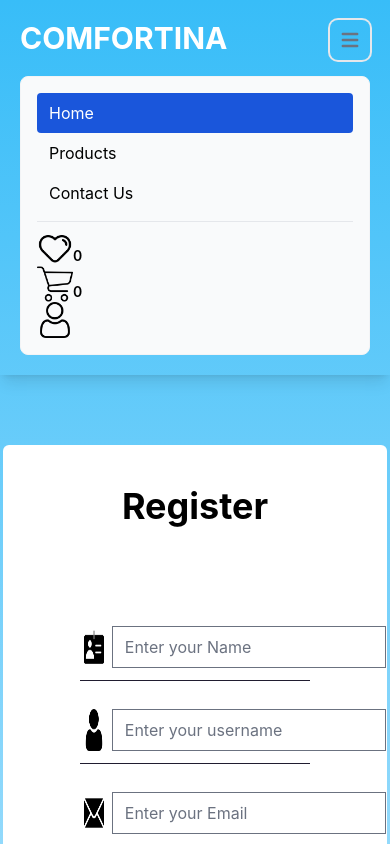
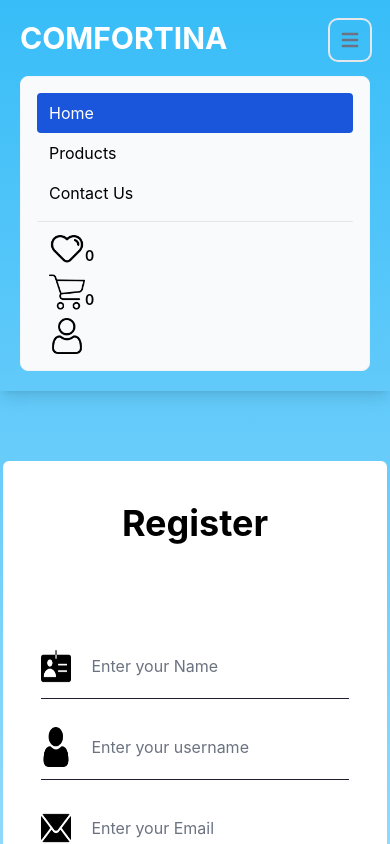
Before and after one commit to mostafakamar2308/comfortina, a React (Create React App) app in the folder client/: page /register in a window 390 px wide. Both pictures are taken after a click on the button "Open main menu". Shown: the top 844 px of the page. Built offline with nearby package versions, Linux system fonts and the light colour scheme.

Commit message:
fixed some responsive problems on mobiles

```diff
--- a/client/src/components/Actions.js
+++ b/client/src/components/Actions.js
@@ -19,7 +19,7 @@ function Actions() {
   }, [context.cart.length]);
 
   return (
-    <div className="md:flex md:justify-end md:gap-x-5 mt-2 font-semibold">
+    <div className="flex flex-col gap-y-2 pl-3 md:pl-0 md:flex-row md:justify-end md:gap-x-5 mt-2 font-semibold">
       <button
         className="flex items-center"
         onClick={() => {
--- a/client/src/components/Login.js
+++ b/client/src/components/Login.js
@@ -50,7 +50,7 @@ function Login() {
       <div className="gap-y-2 h-screen flex flex-col items-center justify-center">
         <form className="flex flex-col justify-around items-center h-5/6 gap-y-2 bg-white w-96 rounded-md">
           <h2 className="text-4xl font-bold pointer-events-none">LOGIN</h2>
-          <div className="flex flex-col gap-y-4 w-3/5">
+          <div className="flex flex-col gap-y-4 w-4/5 items-center">
             <LoginInput
               placeholder="Enter your Email"
               id="email"
--- a/client/src/components/Product.js
+++ b/client/src/components/Product.js
@@ -83,7 +83,7 @@ function Product({
       <button
         onClick={handleFavorite}
         dataid={productId}
-        className="absolute lg:hidden lg:opacity-0 transition-all duration-300 right-2 top-2 group-hover:block group-hover:opacity-100 "
+        className="absolute lg:hidden border border-black rounded-full p-1 lg:opacity-0 transition-all duration-300 right-2 top-2 group-hover:block group-hover:opacity-100 "
       >
         <img
           dataid={productId}
@@ -97,7 +97,7 @@ function Product({
         <button
           dataid={productId}
           onClick={handleBuy}
-          className="absolute bottom-2 right-2 w-10 lg:opacity-0 transition-all border rounded-full p-1 border-black duration-300 group-hover:opacity-100"
+          className="absolute bottom-2 right-2 w-10 lg:opacity-0 transition-all border rounded-full p-2 border-black duration-300 group-hover:opacity-100"
         >
           <img
             dataid={productId}
--- a/client/src/components/Register.js
+++ b/client/src/components/Register.js
@@ -54,7 +54,7 @@ function Register() {
       <div className="gap-y-2 h-screen flex flex-col items-center justify-center">
         <form className="flex flex-col justify-around items-center h-5/6 gap-y-2 bg-white w-96 rounded-md">
           <h2 className="text-4xl font-bold pointer-events-none">Register</h2>
-          <div className="flex flex-col gap-y-4 w-3/5">
+          <div className="flex flex-col gap-y-4 w-4/5 items-center">
             <LoginInput
               placeholder="Enter your Name"
               id="name"
--- a/client/src/components/loginInput.js
+++ b/client/src/components/loginInput.js
@@ -2,19 +2,17 @@ import React from "react";
 
 function LoginInput({ placeholder, id, handleInput, type, img, label }) {
   return (
-    <>
-      <div className="border-b p-1 border-b-dark-blue group flex py-3 gap-x-2 w-full">
-        <img src={img} alt="login img" width={20} />
+    <div className="border-b  border-b-dark-blue group flex py-3 gap-x-2 w-fit">
+      <img src={img} alt="login img" width={30} />
       <input
         required
-          className="focus:outline-none"
+        className="focus:outline-none active:outline-none outline-none border-none"
         placeholder={placeholder}
         id={id}
         onInput={handleInput}
         type={type}
       />
     </div>
-    </>
   );
 }
 
```
Lines whose indentation alone changed are shown as unchanged.
